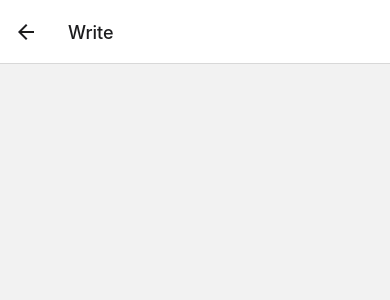
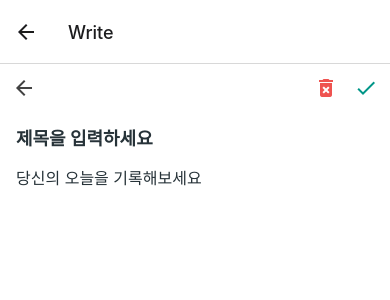
Before and after one commit to ssukim/learn-react-native, a React Native app in the folder DayLog/: screen /Write in a window 390 px wide. Shown: the top 300 px of the page. Built offline with nearby package versions, Linux system fonts and the light colour scheme.

Commit message:
components add, context api update

```diff
--- /dev/null
+++ b/DayLog/components/FloatingWriteButton.tsx
@@ -0,0 +1,97 @@
+import {useNavigation} from '@react-navigation/native';
+import {StackNavigationProp} from '@react-navigation/stack';
+import React, {useEffect, useRef} from 'react';
+import {Platform, Pressable, StyleSheet, Animated} from 'react-native';
+import Icon from 'react-native-vector-icons/MaterialIcons';
+import {RootStackProps} from '../screens/RootStack';
+
+type Props = {
+  hidden: boolean;
+};
+type NavigationProps = StackNavigationProp<RootStackProps, 'Write'>;
+
+function FloatingWriteButton({hidden}: Props) {
+  const navigation = useNavigation<NavigationProps>();
+
+  const onPress = () => {
+    navigation.navigate('Write');
+  };
+
+  const animation = useRef(new Animated.Value(0)).current;
+
+  useEffect(() => {
+    Animated.spring(animation, {
+      toValue: hidden ? 1 : 0,
+      useNativeDriver: true,
+      tension: 45,
+      friction: 5,
+    }).start();
+  }, [animation, hidden]);
+
+  return (
+    <Animated.View
+      style={[
+        styles.wrapper,
+        {
+          transform: [
+            {
+              translateY: animation.interpolate({
+                inputRange: [0, 1],
+                outputRange: [0, 88],
+              }),
+            },
+          ],
+          opacity: animation.interpolate({
+            inputRange: [0, 1],
+            outputRange: [1, 0],
+          }),
+        },
+      ]}>
+      <Pressable
+        style={({pressed}) => [
+          styles.button,
+          Platform.OS === 'ios' && {
+            opacity: pressed ? 0.6 : 1,
+          },
+        ]}
+        android_ripple={{color: 'white'}}
+        onPress={onPress}>
+        <Icon name="add" size={24} style={styles.icon} />
+      </Pressable>
+    </Animated.View>
+  );
+}
+
+const styles = StyleSheet.create({
+  wrapper: {
+    position: 'absolute',
+    bottom: 16,
+    right: 16,
+    width: 56,
+    height: 56,
+    borderRadius: 28,
+    // iOS 전용 그림자 설정
+    shadowColor: '#4d4d4d',
+    shadowOffset: {width: 0, height: 4},
+    shadowOpacity: 0.3,
+    shadowRadius: 4,
+    // 안드로이드 전용 그림자 설정
+    elevation: 5,
+    // 안드로이드에서 물결 효과가 영역 밖으로 나가지 않도록 설정
+    // iOS에서는 overflow가 hidden일 경우 그림자가 보여지지 않음
+    overflow: Platform.select({android: 'hidden'}),
+  },
+  button: {
+    width: 56,
+    height: 56,
+    borderRadius: 28,
+    backgroundColor: '#009688',
+    justifyContent: 'center',
+    alignItems: 'center',
+  },
+  icon: {
+    color: 'white',
+  },
+});
+
+export default FloatingWriteButton;
--- /dev/null
+++ b/DayLog/components/TransparentCircleButton.tsx
@@ -0,0 +1,55 @@
+import React from 'react';
+import {Platform, Pressable, StyleSheet, View} from 'react-native';
+import Icon from 'react-native-vector-icons/MaterialIcons';
+
+type Props = {
+  name: string;
+  color: string;
+  hasMarginRight?: boolean;
+  onPress?: () => void;
+};
+function TransparentCircleButton({
+  name,
+  color,
+  hasMarginRight,
+  onPress,
+}: Props) {
+  return (
+    <View
+      style={[styles.iconButtonWrapper, hasMarginRight && styles.rightMargin]}>
+      <Pressable
+        style={({pressed}) => [
+          styles.iconButton,
+          Platform.OS === 'ios' &&
+            pressed && {
+              backgroundColor: '#efefef',
+            },
+        ]}
+        onPress={onPress}
+        android_ripple={{color: '#ededed'}}>
+        <Icon name={name} size={24} color={color} />
+      </Pressable>
+    </View>
+  );
+}
+
+const styles = StyleSheet.create({
+  iconButtonWrapper: {
+    width: 32,
+    height: 32,
+    borderRadius: 16,
+    overflow: 'hidden',
+  },
+  iconButton: {
+    alignItems: 'center',
+    justifyContent: 'center',
+    width: 32,
+    height: 32,
+    borderRadius: 16,
+  },
+  rightMargin: {
+    marginRight: 8,
+  },
+});
+
+export default TransparentCircleButton;
--- /dev/null
+++ b/DayLog/components/WriteEditor.tsx
@@ -0,0 +1,54 @@
+import React from 'react';
+import {View, StyleSheet, TextInput} from 'react-native';
+
+type Props = {
+  title: string;
+  body: string;
+  onChangeTitle: React.Dispatch<React.SetStateAction<string>>;
+  onChangeBody: React.Dispatch<React.SetStateAction<string>>;
+};
+function WriteEditor({title, body, onChangeTitle, onChangeBody}: Props) {
+  const bodyRef = React.createRef<TextInput>();
+  return (
+    <View style={styles.block}>
+      <TextInput
+        placeholder="제목을 입력하세요"
+        style={styles.titleInput}
+        returnKeyType="next"
+        onChangeText={onChangeTitle}
+        value={title}
+        onSubmitEditing={() => {
+          bodyRef.current?.focus();
+        }}
+      />
+      <TextInput
+        placeholder="당신의 오늘을 기록해보세요"
+        style={styles.bodyInput}
+        multiline
+        textAlignVertical="top"
+        onChangeText={onChangeBody}
+        value={body}
+        ref={bodyRef}
+      />
+    </View>
+  );
+}
+
+const styles = StyleSheet.create({
+  block: {flex: 1, padding: 16},
+  titleInput: {
+    paddingVertical: 0,
+    fontSize: 18,
+    marginBottom: 16,
+    color: '#263238',
+    fontWeight: 'bold',
+  },
+  bodyInput: {
+    flex: 1,
+    fontSize: 16,
+    paddingVertical: 0,
+    color: '#263238',
+  },
+});
+
+export default WriteEditor;
--- /dev/null
+++ b/DayLog/components/WriteHeader.tsx
@@ -0,0 +1,57 @@
+import {useNavigation} from '@react-navigation/native';
+import {StackNavigationProp} from '@react-navigation/stack';
+import React from 'react';
+import {StyleSheet, View} from 'react-native';
+import {RootStackProps} from '../screens/RootStack';
+import TransparentCircleButton from './TransparentCircleButton';
+
+type NavigationProps = StackNavigationProp<RootStackProps, 'Write'>;
+type Props = {
+  onSave: () => void;
+};
+function WriteHeader({onSave}: Props) {
+  const navigation = useNavigation<NavigationProps>();
+  const onGoBack = () => {
+    navigation.pop();
+  };
+
+  return (
+    <View style={styles.block}>
+      <View>
+        <TransparentCircleButton
+          name="arrow-back"
+          onPress={onGoBack}
+          color={'#424242'}
+        />
+      </View>
+      <View style={styles.buttons}>
+        <TransparentCircleButton
+          name="delete-forever"
+          color={'#ef5350'}
+          hasMarginRight
+        />
+        <TransparentCircleButton
+          name="check"
+          color={'#009688'}
+          onPress={onSave}
+        />
+      </View>
+    </View>
+  );
+}
+
+const styles = StyleSheet.create({
+  block: {
+    height: 48,
+    paddingHorizontal: 8,
+    flexDirection: 'row',
+    alignItems: 'center',
+    justifyContent: 'space-between',
+  },
+  buttons: {
+    flexDirection: 'row',
+    alignItems: 'center',
+  },
+});
+
+export default WriteHeader;
--- a/DayLog/index.js
+++ b/DayLog/index.js
@@ -2,6 +2,7 @@
  * @format
  */
 
+import 'react-native-get-random-values';
 import {AppRegistry} from 'react-native';
 import App from './App';
 import {name as appName} from './app.json';
--- a/DayLog/package.json
+++ b/DayLog/package.json
@@ -17,9 +17,11 @@
     "react": "17.0.2",
     "react-native": "0.68.1",
     "react-native-gesture-handler": "^2.4.0",
+    "react-native-get-random-values": "^1.7.2",
     "react-native-safe-area-context": "^4.2.4",
     "react-native-screens": "^3.13.1",
-    "react-native-vector-icons": "^9.1.0"
+    "react-native-vector-icons": "^9.1.0",
+    "uuid": "^8.3.2"
   },
   "devDependencies": {
     "@babel/core": "^7.12.9",
@@ -29,6 +31,7 @@
     "@types/react-native": "^0.67.3",
     "@types/react-native-vector-icons": "^6.4.10",
     "@types/react-test-renderer": "^17.0.1",
+    "@types/uuid": "^8.3.4",
     "@typescript-eslint/eslint-plugin": "^5.17.0",
     "@typescript-eslint/parser": "^5.17.0",
     "babel-jest": "^26.6.3",
--- a/DayLog/screens/FeedsScreen.tsx
+++ b/DayLog/screens/FeedsScreen.tsx
@@ -1,22 +1,23 @@
 import React, {useContext} from 'react';
 import {StyleSheet, View} from 'react-native';
-import {TextInput} from 'react-native-gesture-handler';
+import FloatingWriteButton from '../components/FloatingWriteButton';
 import LogContext from './contexts/LogContext';
 
 function FeedsScreen() {
-  const {text, setText} = useContext(LogContext);
+  const {logs} = useContext(LogContext);
+  console.log(JSON.stringify(logs, null, 2));
 
   return (
     <View style={styles.block}>
-      {/* <LogContext.Consumer>{value => <Text>{value}</Text>}</LogContext.Consumer> */}
-      {/* <Text>{value}</Text> */}
-      <TextInput value={text} onChangeText={setText} />
+      <FloatingWriteButton hidden={false} />
     </View>
   );
 }
 
 const styles = StyleSheet.create({
-  block: {},
+  block: {
+    flex: 1,
+  },
   input: {
     padding: 16,
     backgroundColor: 'white',
--- a/DayLog/screens/RootStack.tsx
+++ b/DayLog/screens/RootStack.tsx
@@ -3,11 +3,11 @@ import React from 'react';
 import MainTab from './MainTab';
 import WriteScreen from './WriteScreen';
 
-type Props = {
+export type RootStackProps = {
   MainTab: undefined;
   Write: undefined;
 };
-const Stack = createStackNavigator<Props>();
+const Stack = createStackNavigator<RootStackProps>();
 
 function RootStack() {
   return (
--- a/DayLog/screens/WriteScreen.tsx
+++ b/DayLog/screens/WriteScreen.tsx
@@ -1,12 +1,54 @@
-import React from 'react';
-import {StyleSheet, View} from 'react-native';
+import {useNavigation} from '@react-navigation/native';
+import {StackNavigationProp} from '@react-navigation/stack';
+import React, {useContext, useState} from 'react';
+import {KeyboardAvoidingView, Platform, StyleSheet, View} from 'react-native';
+import WriteEditor from '../components/WriteEditor';
+import WriteHeader from '../components/WriteHeader';
+import LogContext from './contexts/LogContext';
+import {RootStackProps} from './RootStack';
 
+type NavigationProps = StackNavigationProp<RootStackProps, 'Write'>;
 function WriteScreen() {
-  return <View style={styles.block} />;
+  const [title, setTitle] = useState('');
+  const [body, setBody] = useState('');
+
+  const navigation = useNavigation<NavigationProps>();
+
+  const {onCreate} = useContext(LogContext);
+  const onSave = () => {
+    onCreate({
+      title,
+      body,
+      // 날짜를 문자열로 변환
+      date: new Date().toISOString(),
+    });
+    navigation.pop();
+  };
+  return (
+    <View style={styles.block}>
+      <KeyboardAvoidingView
+        style={styles.avoidingView}
+        behavior={Platform.OS === 'ios' ? 'padding' : undefined}>
+        <WriteHeader onSave={onSave} />
+        <WriteEditor
+          title={title}
+          body={body}
+          onChangeTitle={setTitle}
+          onChangeBody={setBody}
+        />
+      </KeyboardAvoidingView>
+    </View>
+  );
 }
 
 const styles = StyleSheet.create({
-  block: {},
+  block: {
+    flex: 1,
+    backgroundColor: 'white',
+  },
+  avoidingView: {
+    flex: 1,
+  },
 });
 
 export default WriteScreen;
--- a/DayLog/screens/contexts/LogContext.tsx
+++ b/DayLog/screens/contexts/LogContext.tsx
@@ -1,21 +1,44 @@
-import React, {createContext, Dispatch, useState} from 'react';
+import React, {createContext, useState} from 'react';
+import {v4 as uuidv4} from 'uuid';
+
+type LogsProps = {
+  id?: string;
+  title: string;
+  body: string;
+  date: string;
+};
 
 type ContextProps = {
-  text: string;
-  setText: Dispatch<React.SetStateAction<string>>;
+  logs: LogsProps[];
+  onCreate: ({title, body, date}: LogsProps) => void;
 };
+
 const LogContext = createContext<ContextProps>({
-  text: '',
-  setText: () => {},
+  logs: [],
+  onCreate: () => {},
 });
 
 type Props = {
   children: React.ReactNode;
 };
 export function LogContextProvider({children}: Props) {
-  const [text, setText] = useState('');
+  const [logs, setLogs] = useState<LogsProps[]>([]);
+
+  const onCreate = ({title, body, date}: LogsProps) => {
+    const id = uuidv4();
+
+    const log = {
+      id: id,
+      title,
+      body,
+      date,
+    };
+
+    setLogs([log, ...logs]);
+  };
+
   return (
-    <LogContext.Provider value={{text, setText}}>
+    <LogContext.Provider value={{logs, onCreate}}>
       {children}
     </LogContext.Provider>
   );
```
Also changed, not shown: 2 other files (tests, documents, lock files or other folders).
